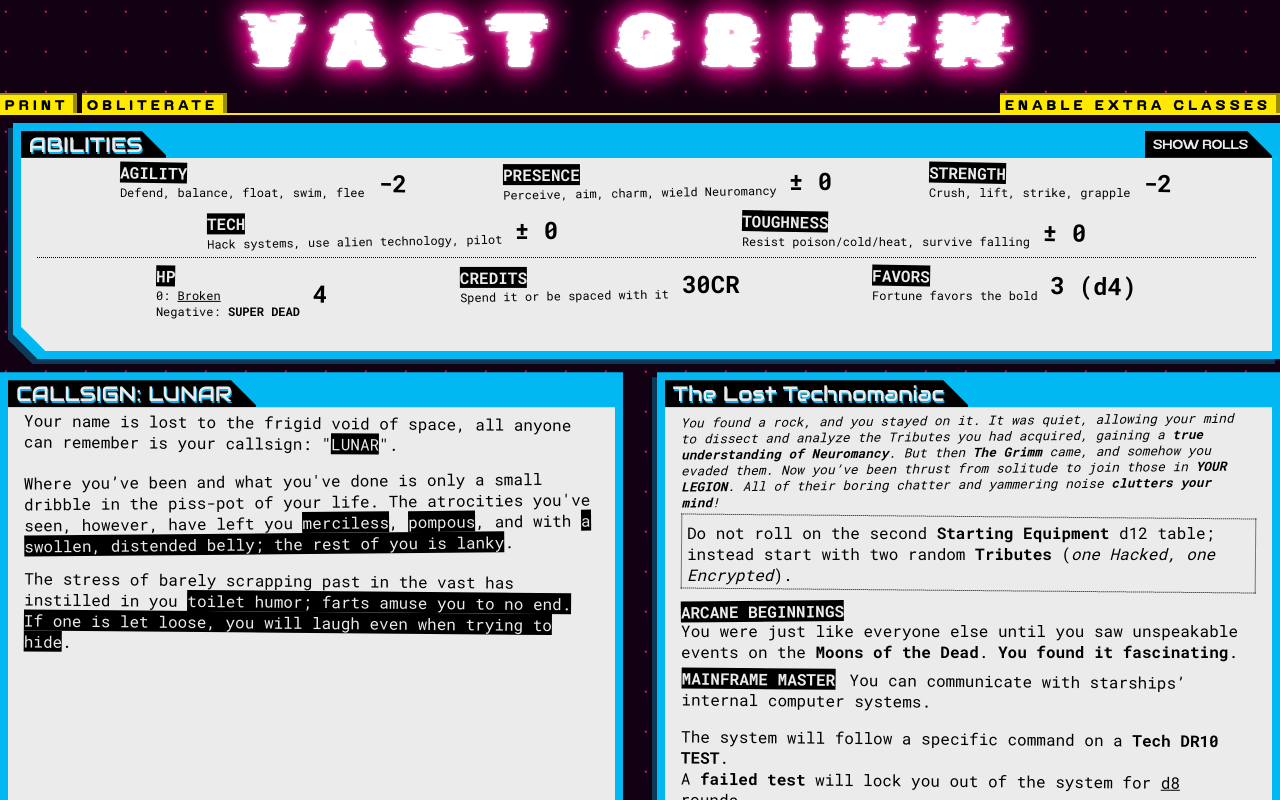
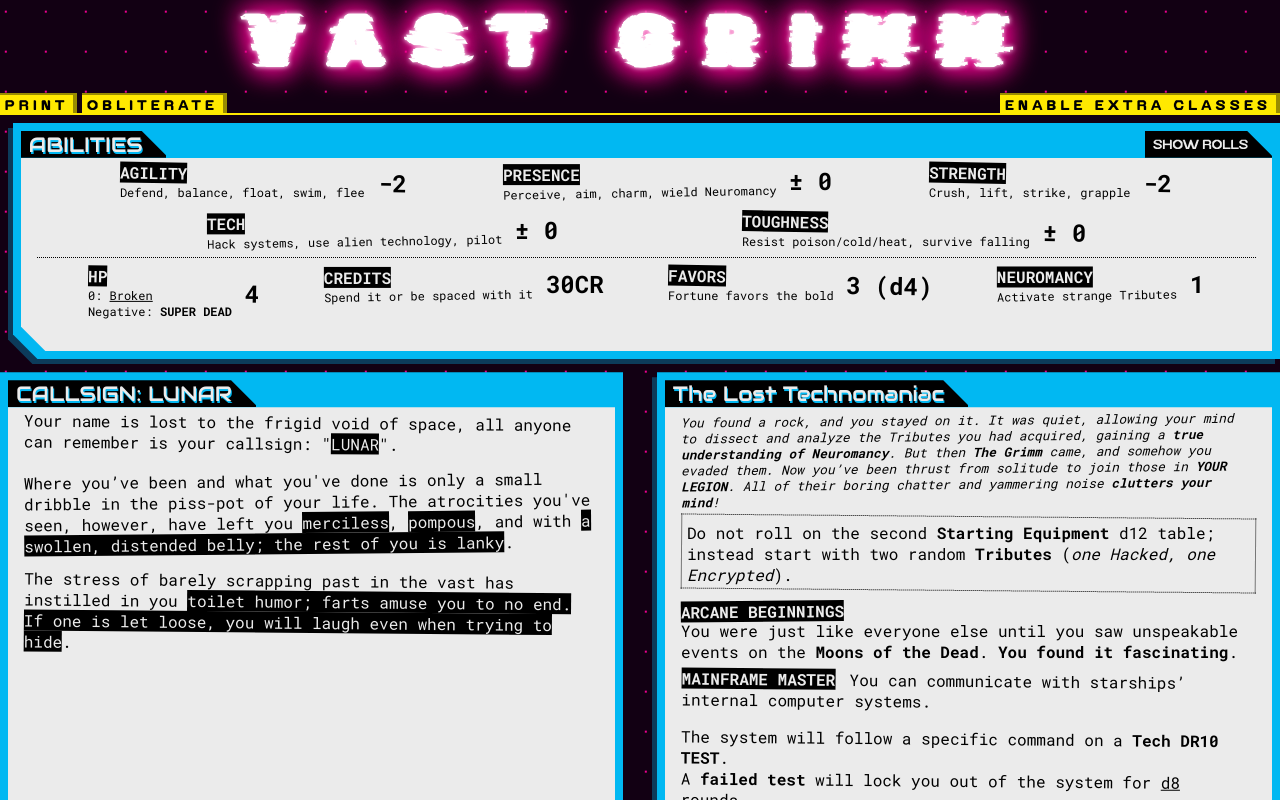
Before and after one commit to artliches/grimm-expanse-character-generator, an Angular app: page /vast-grimm-character-generator/ in a window 1280 px wide. Built offline with nearby package versions, Linux system fonts and the light colour scheme.

Commit message:
v1.1: Add Neuromancy to app

```diff
--- a/src/app/app.component.html
+++ b/src/app/app.component.html
@@ -47,6 +47,6 @@
     </div>
     <div>MÖRK BORG is copyright Ockult Örtmästare Games and Stockholm Kartell.</div>
     <div>Get more content at <a target="_blank" href="https://vastgrimm.com">vastgrimm.com</a> || Web app by <a target="_blank" href="https://artliches.github.io/dungeons-coding/">codeLiches</a></div>
-    <div>v1.0: The Grimm are watching...</div>
+    <div>v1.1: The Grimm grant you Neuromancy...</div>
   </footer>
 </span>
--- a/src/app/grimm-abilities/grimm-abilities.component.html
+++ b/src/app/grimm-abilities/grimm-abilities.component.html
@@ -42,7 +42,7 @@
                             <em class="rolled-dice">
                                 [
                                 {{stat.rolledValue}}
-                                @if (stat.name === 'hp') {
+                                @if (stat.name === 'hp' || stat.name === 'neuromancy') {
                                     @if (stat.modifier >= 0) {
                                         +
                                     }
--- a/src/app/grimm-abilities/grimm-abilities.component.ts
+++ b/src/app/grimm-abilities/grimm-abilities.component.ts
@@ -79,6 +79,13 @@ export class GrimmAbilitiesComponent implements OnChanges {
       value: '',
       dieSize: 0
     },
+    {
+      name: 'neuromancy',
+      descrip: 'Activate strange Tributes',
+      value: 0,
+      rolledValue: 0,
+      modifier: 0,
+    },
   ];
 
   ngOnChanges(changes: SimpleChanges): void {
@@ -100,6 +107,9 @@ export class GrimmAbilitiesComponent implements OnChanges {
       if (stat.name === 'favors') {
         this.rerollFavors(stat);
       }
+      if (stat.name === 'neuromancy') {
+        this.rerollNP(stat);
+      }
     });
   }
 
@@ -118,7 +128,23 @@ export class GrimmAbilitiesComponent implements OnChanges {
         this.rerollFavors(stat);
         break;
       }
+      case statName === 'neuromancy': {
+        this.rerollNP(stat);
+        break;
+      }
     }
+  }
+
+  rerollNP(stat: any) {
+    const presenceIndex = this.abilitiesObj.findIndex(ability => ability.name === 'presence');
+    const presenceVal = this.abilitiesObj[presenceIndex].value;
+
+    stat.value = 0;
+    stat.rolledValue = 0;
+
+    stat.modifier = presenceVal;
+    stat.rolledValue = this.random.getRandomNumber(1, 4);
+    stat.value = stat.rolledValue + stat.modifier > 0 ? stat.rolledValue + stat.modifier : 1;
   }
 
   rerollFavors(stat: any) {
@@ -171,6 +197,10 @@ export class GrimmAbilitiesComponent implements OnChanges {
       let hpObj = this.statsObj.find((stat: { name: string; }) => stat.name === 'hp');
       hpObj.modifier = ability!.value;
       hpObj.value = Number(hpObj.rolledValue) + hpObj.modifier > 0 ? Number(hpObj.rolledValue) + hpObj.modifier : 1;
+    } else if (abilityName === 'presence') {
+      let npObj = this.statsObj.find((stat: { name: string; }) => stat.name === 'neuromancy');
+      npObj.modifier = ability!.value;
+      npObj.value = Number(npObj.rolledValue) + npObj.modifier > 0 ? Number(npObj.rolledValue) + npObj.modifier : 1;
     }
   }
 
```
